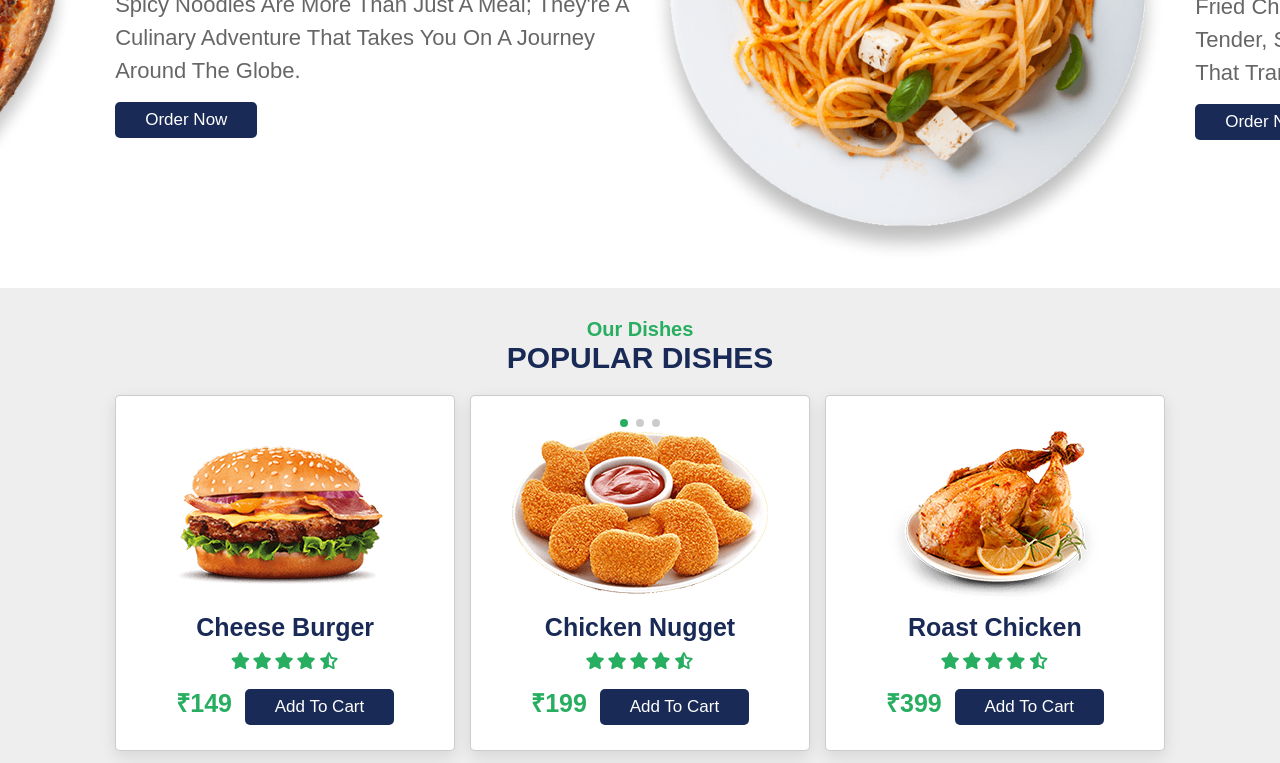
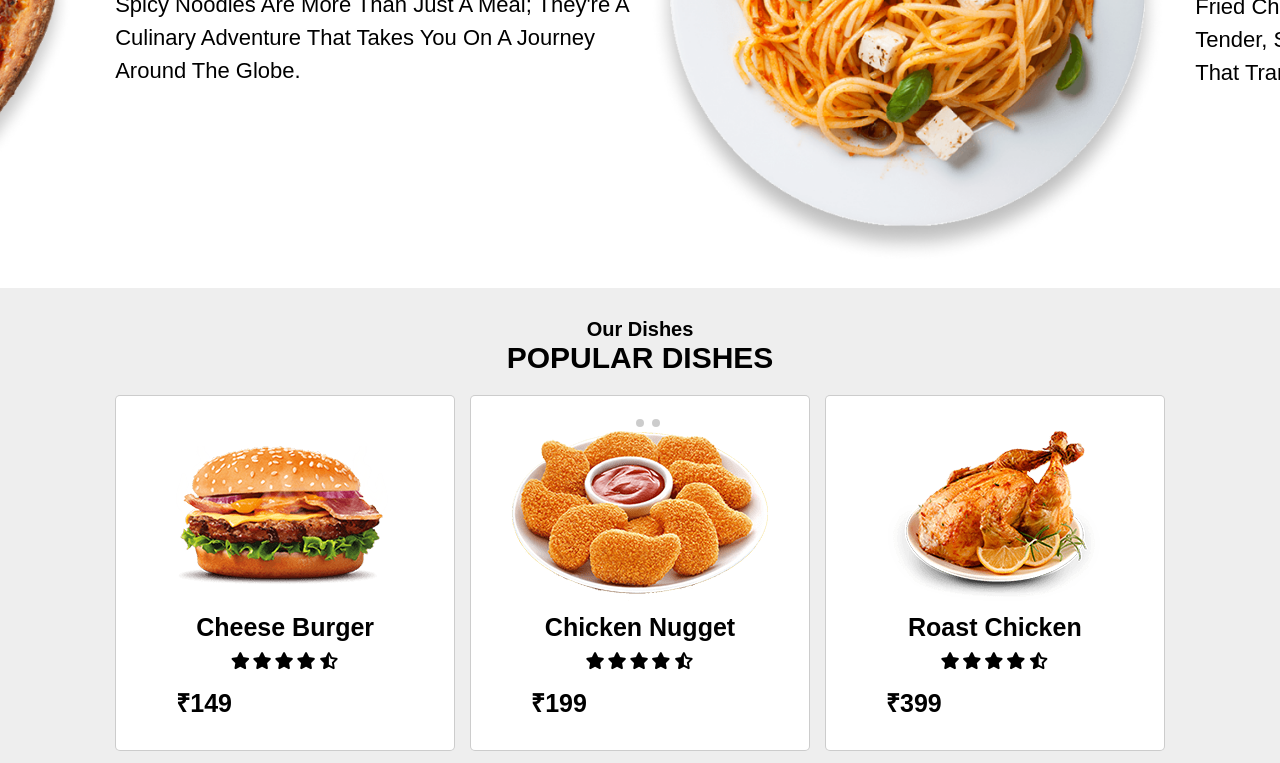
Before and after one commit to SYED-ABUTHAHIR007/Rest, a plain HTML site: page Rest-2/index.html in a window 1280 px wide. Shown: the part 363-1126 px from the top of the page. Drawn offline with nearby package versions, Linux system fonts and the light colour scheme.

Commit message:
Update style.css

```diff
--- a/Rest-2/css/style.css
+++ b/Rest-2/css/style.css
@@ -1,5 +1,5 @@
 /* Colors Declared Using Variables Name */
-:root{
+/*:root{
     --green:#27ae60;
     --black:#192a56;
     --light-color:#666;
```
